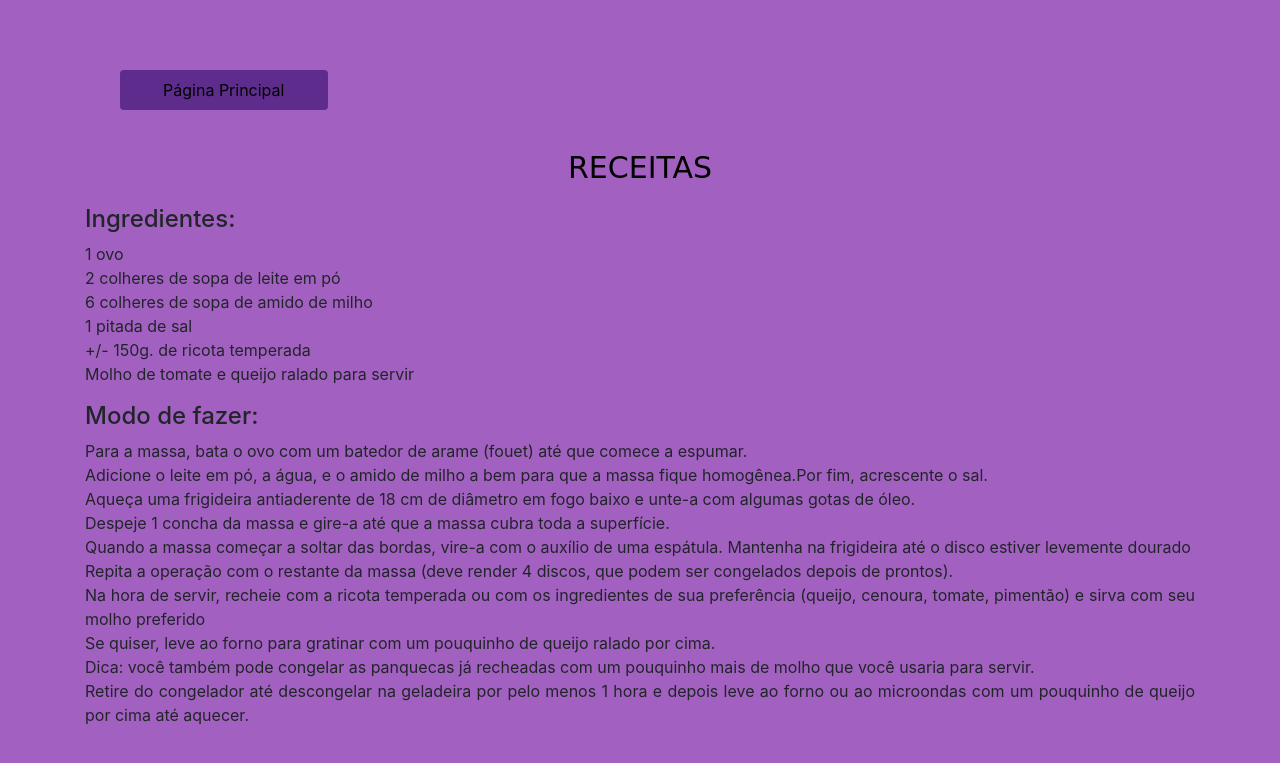
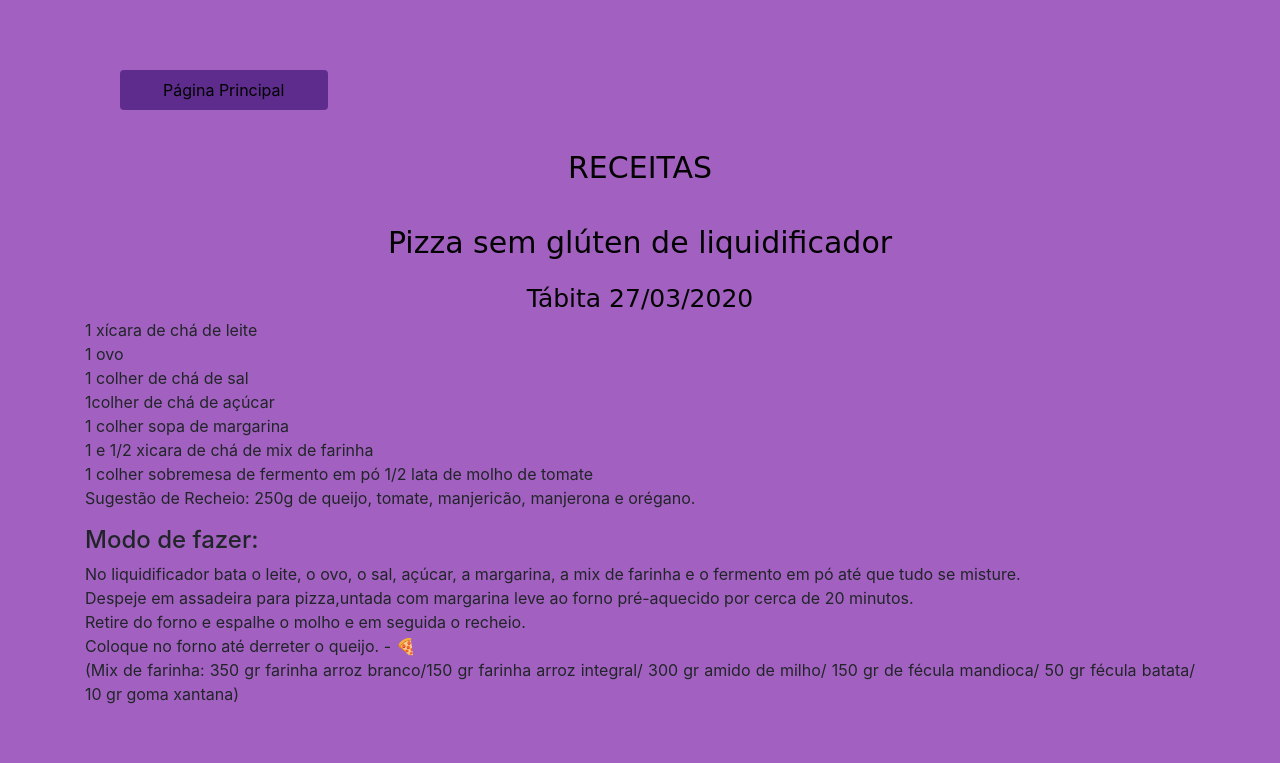
Before and after one commit to lebanam/RevistaQuarentener, a PHP site: page /receitas.html in a window 1280 px wide. Shown: the top 763 px of the page. Run offline with PHP 8.4, Linux system fonts and the light colour scheme; some libraries are stand-ins or nearby versions.

Commit message:
Vesão 3

```diff
--- a/estilo.css
+++ b/estilo.css
@@ -103,8 +103,12 @@ body{
 p{
     text-align: justify;
 }
-h6{
+h6, h5, h2{
     text-align: justify;
+    margin-left: 1em;
+}
+h2{
+    color: #eeeeee;
 }
 
 .box {
--- a/receitas.html
+++ b/receitas.html
@@ -30,51 +30,30 @@ crossorigin="anonymous"
             </nav></div>
             <div class="titulo"> RECEITAS</div>
         </div>
+<div>
+    <div class="titulo"> Pizza sem glúten de liquidificador</div>
+    <div class="subtitulo">Tábita 27/03/2020</div>
+    <p>
+        1 xícara de chá de leite<br />
+        1 ovo<br />
+        1 colher de chá de sal<br />
+        1colher de chá de açúcar<br />
+        1 colher sopa de margarina<br />
+        1 e 1/2 xicara de chá de mix de farinha<br />
+        1 colher sobremesa de fermento em pó 1/2 lata de molho de tomate<br />
 
+        Sugestão de Recheio: 250g de queijo, tomate, manjericão, manjerona e orégano.<br />
 
-<div>
-    <h4>Ingredientes:<br /></h4>
-    <p>
-        1 ovo <br />
-        2 colheres de sopa de leite em pó <br />
-        6 colheres de sopa de amido de milho <br />
-        1 pitada de sal <br />
-        +/- 150g. de ricota temperada<br />
-        Molho de tomate e queijo ralado para servir<br />
     </p>
 
     <h4>Modo de fazer:<br /></h4>
 
     <p>
-        Para a massa, bata o ovo com um batedor de arame
-        (fouet) até que comece a espumar.<br />
-        Adicione o leite em pó, a água, e o amido de milho a
-        bem para que a massa fique homogênea.Por fim,
-        acrescente o sal.<br />
-        Aqueça uma frigideira antiaderente de 18 cm de
-        diâmetro em fogo baixo e unte-a com algumas gotas de
-        óleo.<br />
-        Despeje 1 concha da massa e gire-a até que a massa
-        cubra toda a superfície.<br />
-        Quando a massa começar a soltar das bordas, vire-a
-        com o auxílio de uma espátula. Mantenha na
-        frigideira até o disco estiver levemente dourado<br />
-        Repita a operação com o restante da massa (deve
-        render 4 discos, que podem ser congelados depois de
-        prontos).<br />
-        Na hora de servir, recheie com a ricota temperada ou
-        com os ingredientes de sua preferência (queijo,
-        cenoura, tomate, pimentão) e sirva com seu molho
-        preferido<br />
-        Se quiser, leve ao forno para gratinar com um
-        pouquinho de queijo ralado por cima.<br />
-        Dica: você também pode congelar as panquecas já
-        recheadas com um pouquinho mais de molho que você
-        usaria para servir.
-        <br />Retire do congelador até descongelar na
-        geladeira por pelo menos 1 hora e depois leve ao
-        forno ou ao microondas com um pouquinho de queijo
-        por cima até aquecer.
+        No liquidificador bata o leite, o ovo, o sal, açúcar, a margarina, a mix de farinha e o fermento em pó até que tudo se misture.<br />
+        Despeje em assadeira para pizza,untada com margarina leve ao forno pré-aquecido por cerca de 20 minutos.<br />
+        Retire do forno e espalhe o molho e em seguida o recheio. <br />
+        Coloque no forno até derreter o queijo. - 🍕 <br />
+        (Mix de farinha: 350 gr farinha arroz branco/150 gr farinha arroz integral/ 300 gr amido de milho/ 150 gr de fécula mandioca/ 50 gr fécula batata/ 10 gr goma xantana)
     </p>
 </div>
 </div>
@@ -105,48 +84,29 @@ aria-hidden="true"
         </div>
 
         <div class="modal-body">
+            <h3>Pizza sem glúten de liquidificador<br /></h3>
             <h4>Ingredientes:<br /></h4>
             <p>
-                1 ovo <br />
-                2 colheres de sopa de leite em pó <br />
-                6 colheres de sopa de amido de milho <br />
-                1 pitada de sal <br />
-                +/- 150g. de ricota temperada<br />
-                Molho de tomate e queijo ralado para servir<br />
+                1 xícara de chá de leite<br />
+                1 ovo<br />
+                1 colher de chá de sal<br />
+                1colher de chá de açúcar<br />
+                1 colher sopa de margarina<br />
+                1 e 1/2 xicara de chá de mix de farinha<br />
+                1 colher sobremesa de fermento em pó 1/2 lata de molho de tomate<br />
+
+                Sugestão de Recheio: 250g de queijo, tomate, manjericão, manjerona e orégano.<br />
+
             </p>
 
             <h4>Modo de fazer:<br /></h4>
 
             <p>
-                Para a massa, bata o ovo com um batedor de arame
-                (fouet) até que comece a espumar.<br />
-                Adicione o leite em pó, a água, e o amido de milho a
-                bem para que a massa fique homogênea.Por fim,
-                acrescente o sal.<br />
-                Aqueça uma frigideira antiaderente de 18 cm de
-                diâmetro em fogo baixo e unte-a com algumas gotas de
-                óleo.<br />
-                Despeje 1 concha da massa e gire-a até que a massa
-                cubra toda a superfície.<br />
-                Quando a massa começar a soltar das bordas, vire-a
-                com o auxílio de uma espátula. Mantenha na
-                frigideira até o disco estiver levemente dourado<br />
-                Repita a operação com o restante da massa (deve
-                render 4 discos, que podem ser congelados depois de
-                prontos).<br />
-                Na hora de servir, recheie com a ricota temperada ou
-                com os ingredientes de sua preferência (queijo,
-                cenoura, tomate, pimentão) e sirva com seu molho
-                preferido<br />
-                Se quiser, leve ao forno para gratinar com um
-                pouquinho de queijo ralado por cima.<br />
-                Dica: você também pode congelar as panquecas já
-                recheadas com um pouquinho mais de molho que você
-                usaria para servir.
-                <br />Retire do congelador até descongelar na
-                geladeira por pelo menos 1 hora e depois leve ao
-                forno ou ao microondas com um pouquinho de queijo
-                por cima até aquecer.
+                No liquidificador bata o leite, o ovo, o sal, açúcar, a margarina, a mix de farinha e o fermento em pó até que tudo se misture.<br />
+                Despeje em assadeira para pizza,untada com margarina leve ao forno pré-aquecido por cerca de 20 minutos.<br />
+                Retire do forno e espalhe o molho e em seguida o recheio. <br />
+                Coloque no forno até derreter o queijo. - 🍕 <br />
+                (Mix de farinha: 350 gr farinha arroz branco/150 gr farinha arroz integral/ 300 gr amido de milho/ 150 gr de fécula mandioca/ 50 gr fécula batata/ 10 gr goma xantana)
             </p>
         </div>
         <div class="modal-footer">
```
Also changed, not shown: cadastra.php (added, +57 -0 lines), index.html (+24 -76 lines), imagens/historia.png (added), imagens/pizza.png (added).
